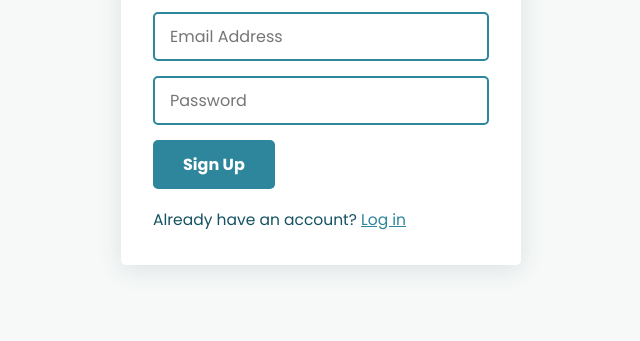
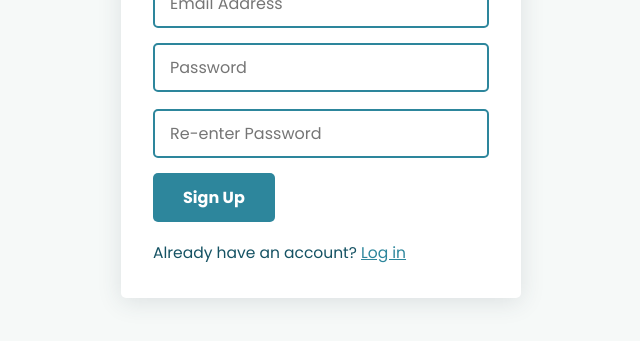
Before and after one commit to CasioCheese/Project-Site, a plain HTML site: page signup.html in a window 1280 px wide. Shown: the part 377-718 px from the top of the page, without its empty margins (319-959 px from the left). Drawn offline with Linux system fonts and the light colour scheme.

Commit message:
added re-enter password

```diff
--- a/signup.css
+++ b/signup.css
@@ -1,3 +1,6 @@
+.signup-container input[name="repassword"] {
+  margin-top: 2px;
+}
 body {
   background: var(--light);
   min-height: 100vh;
--- a/signup.html
+++ b/signup.html
@@ -14,6 +14,7 @@
       <input type="text" name="fullname" placeholder="Full Name" required>
       <input type="email" name="email" placeholder="Email Address" required>
       <input type="password" name="password" placeholder="Password" required>
+      <input type="password" name="repassword" placeholder="Re-enter Password" required>
       <button type="submit">Sign Up</button>
     </form>
     <p>Already have an account? <a href="#" style="color:var(--primary);text-decoration:underline;">Log in</a></p>
```
